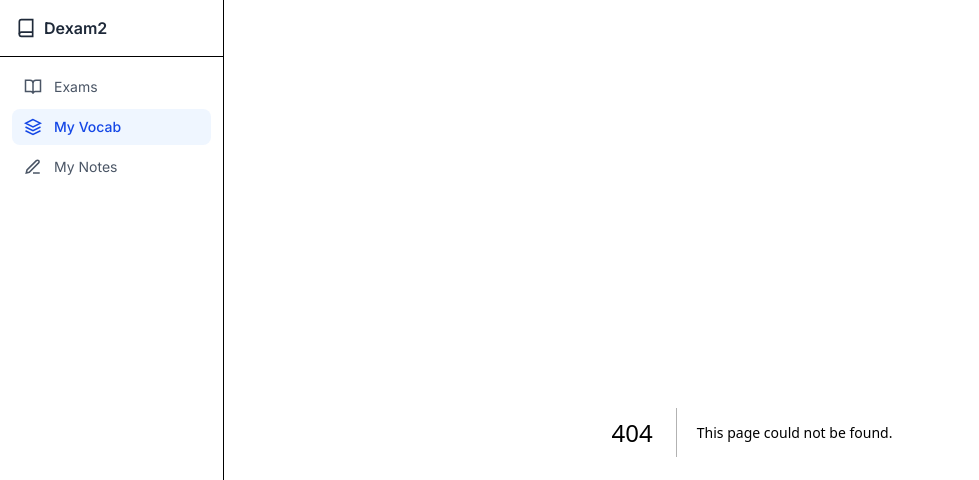
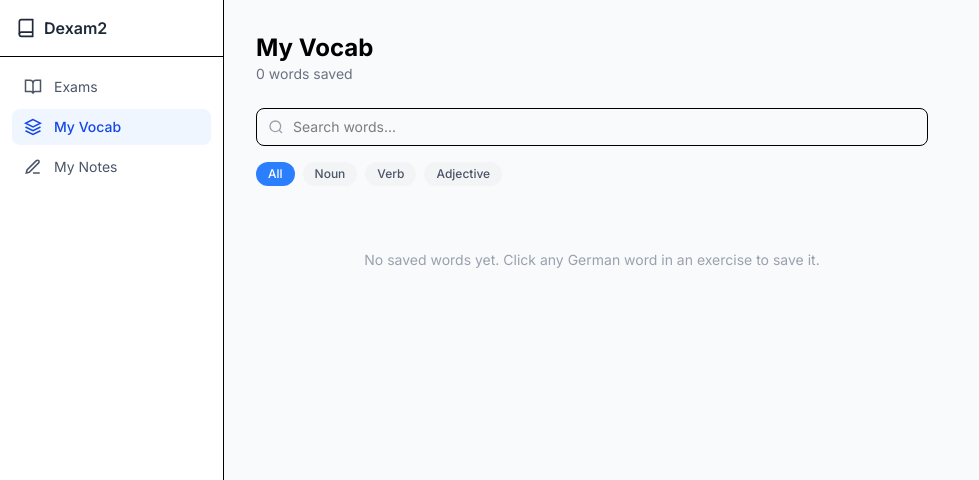
Before and after one commit to smoqadam/gw-exam, a Next.js app: page /vocab in a window 1280 px wide. Before the commit this address had no page. Shown: the top 480 px of the page, without its empty margins (0-979 px from the left). Built offline with nearby package versions, Linux system fonts and the light colour scheme.

Commit message:
Add vocab review page with flashcard drill

```diff
--- /dev/null
+++ b/src/app/vocab/page.tsx
@@ -0,0 +1,162 @@
+"use client"
+
+import { useState, useMemo } from "react"
+import { useLocalStorage } from "@/hooks/useLocalStorage"
+import type { DictionaryEntry } from "@/lib/dictionary"
+
+export default function VocabPage() {
+  const [savedWords, setSavedWords] = useLocalStorage<string[]>("saved_vocab", [])
+  const [wordEntries, setWordEntries] = useLocalStorage<Record<string, DictionaryEntry>>("vocab_entries", {})
+  const [search, setSearch] = useState("")
+  const [filter, setFilter] = useState<string>("All")
+  const [flashcard, setFlashcard] = useState(false)
+  const [cardIndex, setCardIndex] = useState(0)
+  const [revealed, setRevealed] = useState(false)
+
+  const entries = useMemo(() => {
+    return savedWords
+      .map(w => wordEntries[w])
+      .filter((e): e is DictionaryEntry => !!e)
+  }, [savedWords, wordEntries])
+
+  const filtered = useMemo(() => {
+    return entries.filter(e => {
+      if (search && !e.word.toLowerCase().includes(search.toLowerCase()) &&
+          !e.english_translations.some(t => t.toLowerCase().includes(search.toLowerCase()))) return false
+      if (filter !== "All" && e.part_of_speech !== filter.toLowerCase()) return false
+      return true
+    })
+  }, [entries, search, filter])
+
+  const removeWord = (word: string) => {
+    setSavedWords(prev => prev.filter(w => w !== word))
+    setWordEntries(prev => {
+      const next = { ...prev }
+      delete next[word]
+      return next
+    })
+  }
+
+  const parts = ["All", "Noun", "Verb", "Adjective"]
+
+  if (flashcard && filtered.length > 0) {
+    const current = filtered[cardIndex % filtered.length]
+    return (
+      <div className="max-w-lg mx-auto">
+        <div className="flex items-center justify-between mb-6">
+          <h1 className="text-xl font-bold">Flashcard Drill</h1>
+          <button onClick={() => { setFlashcard(false); setRevealed(false) }} className="text-sm text-gray-500 hover:text-gray-700">
+            Back to list
+          </button>
+        </div>
+        <div
+          onClick={() => setRevealed(true)}
+          className="border-2 rounded-2xl p-12 text-center cursor-pointer hover:border-blue-300 transition-colors bg-white min-h-[300px] flex flex-col items-center justify-center"
+        >
+          <div className="text-3xl font-bold mb-4">{current.word}</div>
+          {current.ipa && <div className="text-sm text-gray-400 mb-2">{current.ipa}</div>}
+          {current.article && <div className="text-sm text-gray-500 mb-2">{current.article}</div>}
+          <div className="text-xs text-gray-400 uppercase tracking-wide mb-4">{current.part_of_speech}</div>
+          {revealed && (
+            <div className="space-y-3 mt-4 pt-4 border-t w-full">
+              <div className="text-xl">{current.english_translations.join(" · ")}</div>
+              {current.german_definition && <div className="text-sm text-gray-600">{current.german_definition}</div>}
+              {current.examples.length > 0 && (
+                <div className="text-sm text-left">
+                  <p className="text-gray-800">{current.examples[0].de}</p>
+                  <p className="text-gray-500 text-xs">{current.examples[0].en}</p>
+                </div>
+              )}
+            </div>
+          )}
+          {!revealed && <p className="text-sm text-gray-400 mt-4">Click to reveal</p>}
+        </div>
+        <div className="flex justify-between mt-6">
+          <button
+            onClick={() => { setCardIndex(i => Math.max(0, i - 1)); setRevealed(false) }}
+            disabled={cardIndex === 0}
+            className="px-4 py-2 border rounded-lg text-sm disabled:opacity-30"
+          >
+            ← Previous
+          </button>
+          <span className="text-sm text-gray-500 self-center">{cardIndex + 1} / {filtered.length}</span>
+          <button
+            onClick={() => { setCardIndex(i => Math.min(filtered.length - 1, i + 1)); setRevealed(false) }}
+            disabled={cardIndex >= filtered.length - 1}
+            className="px-4 py-2 border rounded-lg text-sm disabled:opacity-30"
+          >
+            Next →
+          </button>
+        </div>
+        <p className="text-center text-xs text-gray-400 mt-4">Click card to reveal translation</p>
+      </div>
+    )
+  }
+
+  return (
+    <div className="max-w-2xl">
+      <div className="flex items-center justify-between mb-6">
+        <div>
+          <h1 className="text-2xl font-bold">My Vocab</h1>
+          <p className="text-sm text-gray-500">{entries.length} words saved</p>
+        </div>
+        {entries.length > 0 && (
+          <button onClick={() => setFlashcard(true)} className="px-4 py-2 bg-blue-500 text-white rounded-lg text-sm hover:bg-blue-600">
+            Flashcard drill
+          </button>
+        )}
+      </div>
+
+      <div className="relative mb-4">
+        <svg className="absolute left-3 top-1/2 -translate-y-1/2 w-4 h-4 text-gray-400" viewBox="0 0 24 24" fill="none" stroke="currentColor" strokeWidth="2">
+          <circle cx="11" cy="11" r="8"/><line x1="21" y1="21" x2="16.65" y2="16.65"/>
+        </svg>
+        <input
+          className="w-full pl-9 pr-3 py-2 border rounded-lg text-sm focus:outline-none focus:ring-2 focus:ring-blue-500"
+          placeholder="Search words..."
+          value={search}
+          onChange={e => setSearch(e.target.value)}
+        />
+      </div>
+
+      <div className="flex gap-2 mb-4 flex-wrap">
+        {parts.map(p => (
+          <button
+            key={p}
+            onClick={() => setFilter(p)}
+            className={`px-3 py-1 rounded-full text-xs font-medium transition-colors ${
+              filter === p ? "bg-blue-500 text-white" : "bg-gray-100 text-gray-600 hover:bg-gray-200"
+            }`}
+          >
+            {p}
+          </button>
+        ))}
+      </div>
+
+      {filtered.length === 0 ? (
+        <div className="text-center py-12 text-gray-400 text-sm">
+          {entries.length === 0 ? "No saved words yet. Click any German word in an exercise to save it." : "No words match your search."}
+        </div>
+      ) : (
+        <div className="space-y-2">
+          {filtered.map(e => (
+            <div key={e.word} className="flex items-center gap-3 p-3 rounded-xl border bg-white">
+              <div className="flex-1 min-w-0">
+                <div className="flex items-center gap-2">
+                  <span className="font-semibold">{e.word}</span>
+                  <span className="text-xs text-gray-400">{e.part_of_speech}</span>
+                </div>
+                <div className="text-sm text-gray-600 truncate">{e.english_translations.join(", ")}</div>
+              </div>
+              <button onClick={() => removeWord(e.word)} className="text-gray-300 hover:text-red-500 transition-colors">
+                <svg width="16" height="16" viewBox="0 0 24 24" fill="none" stroke="currentColor" strokeWidth="2">
+                  <polyline points="3 6 5 6 21 6"/><path d="M16 6l-.286-1.717A1.118 1.118 0 0 0 14.638 3H9.362a1.118 1.118 0 0 0-1.076.783L8 6"/>
+                </svg>
+              </button>
+            </div>
+          ))}
+        </div>
+      )}
+    </div>
+  )
+}
```
